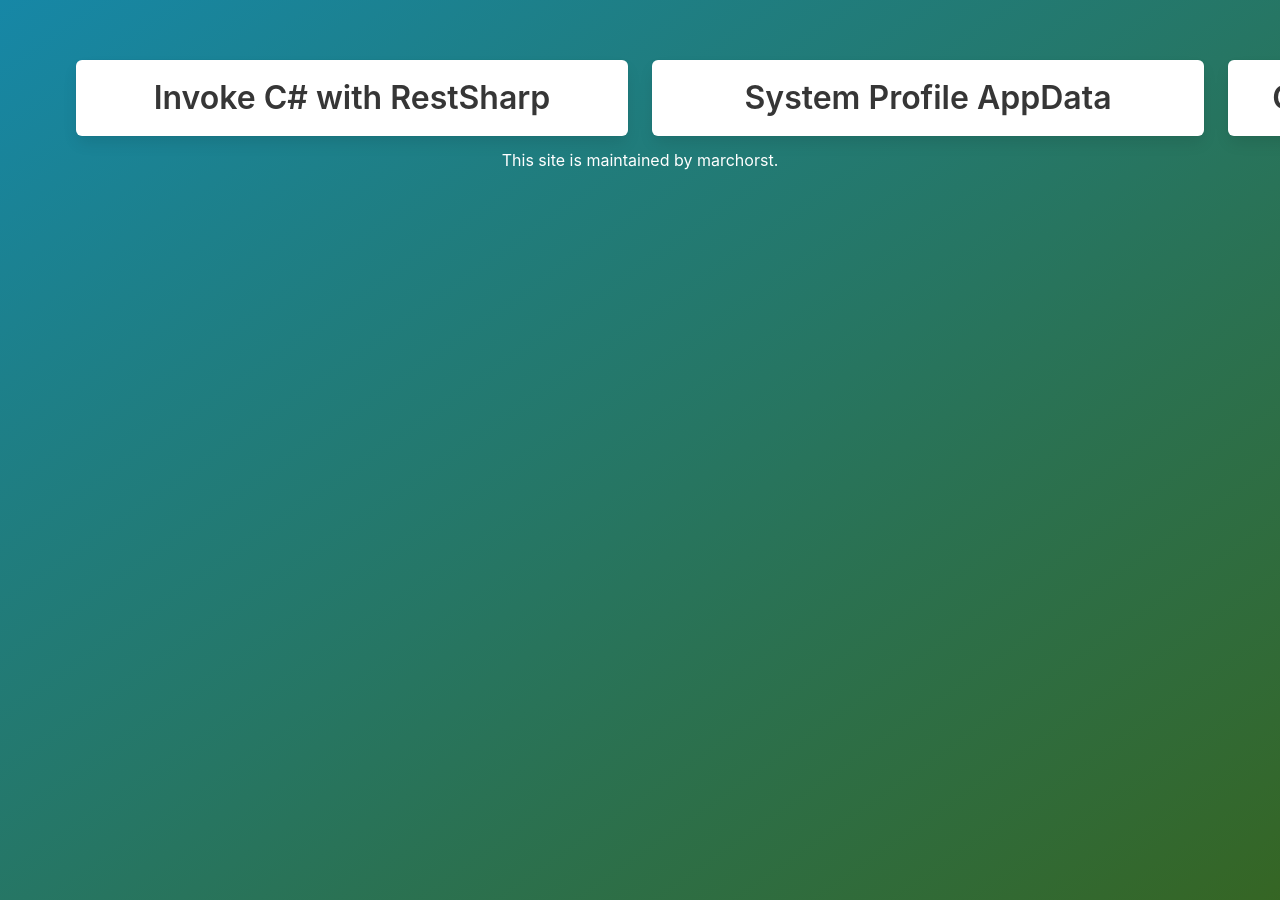
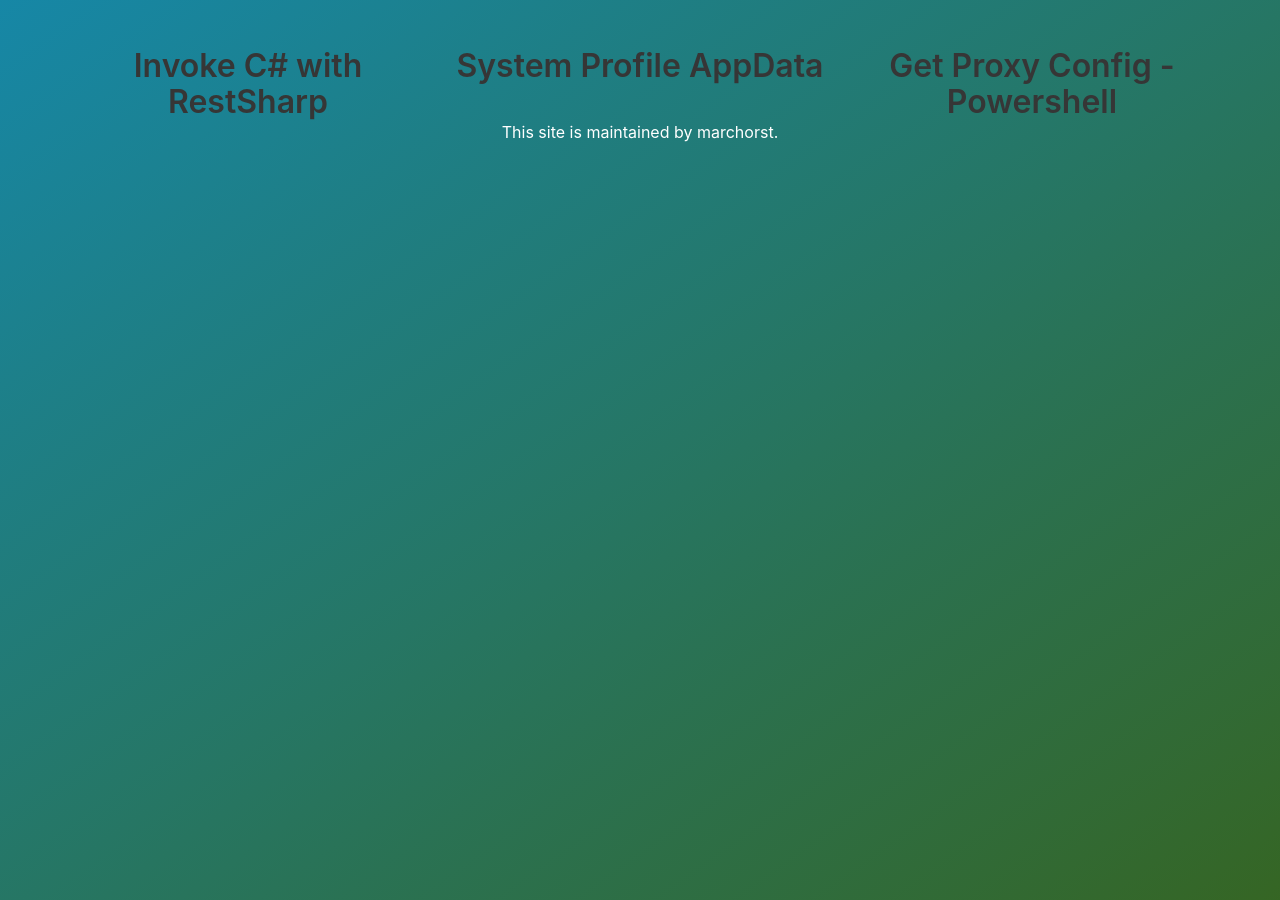
Before and after one commit to marchorst/rocket.cologne, a Jekyll site: the page built from docs/cheatsheet.html, in a window 1280 px wide. Built offline with Jekyll 4.4.1, drawn with Linux system fonts in a browser that asks for light colours.

Commit message:
Fixed formating Cheatsheet

```diff
--- a/docs/cheatsheet.html
+++ b/docs/cheatsheet.html
@@ -2,12 +2,10 @@
 layout: cheatsheet
 title: Cheatsheet
 ---
-<div class="tile">
- {% for post in site.posts %}
-    <div class="tile is-parent is-6">
-    <div class="tile is-child box ">
-        <a class="title" href="{{ post.url }}">{{post.title}}</a>
-    </div>
-    </div>
+<div class="columns is-multiline">
+  {% for post in site.posts %}
+  <div class="column is-one-third">
+    <a class="title" href="{{ post.url }}">{{post.title}}</a>
+  </div>
   {% endfor %}
 </div>
```
